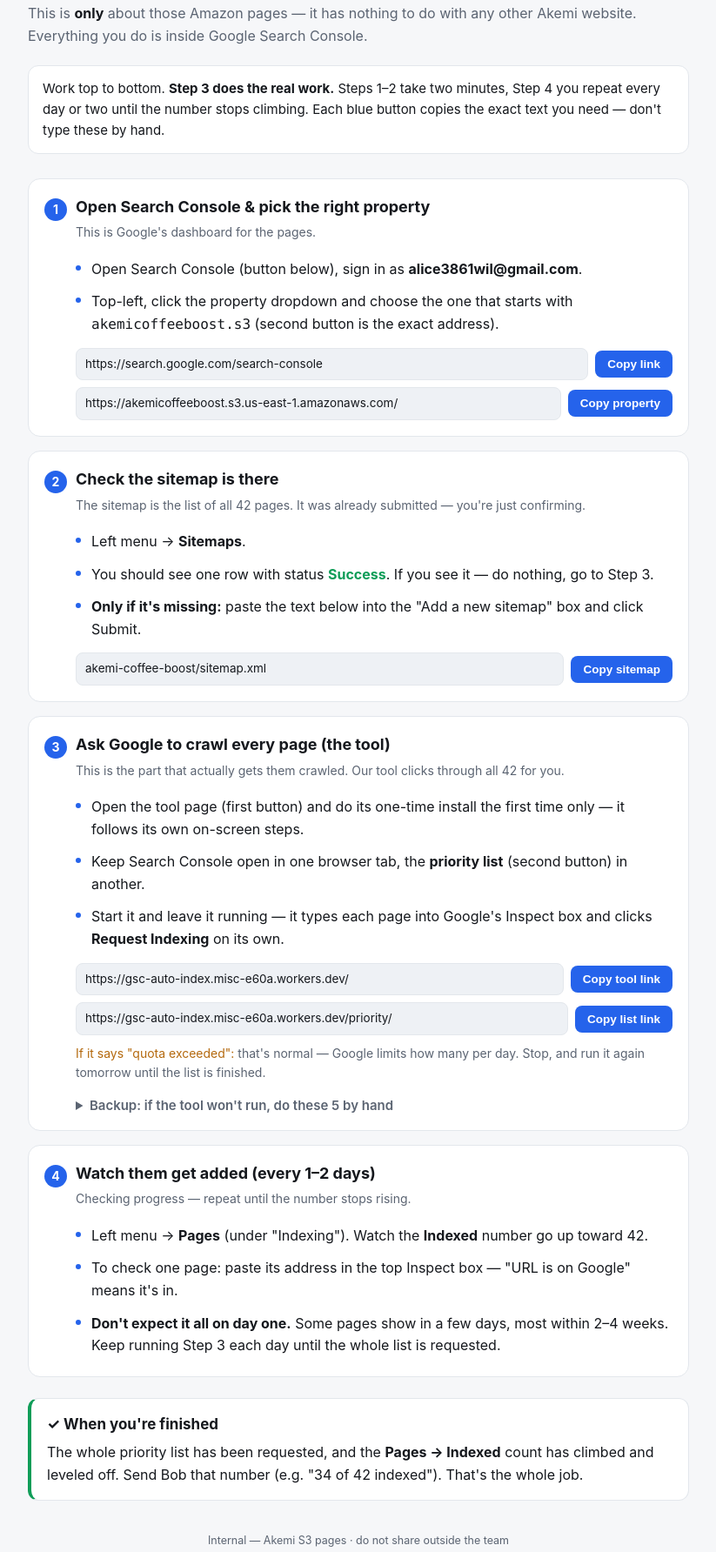
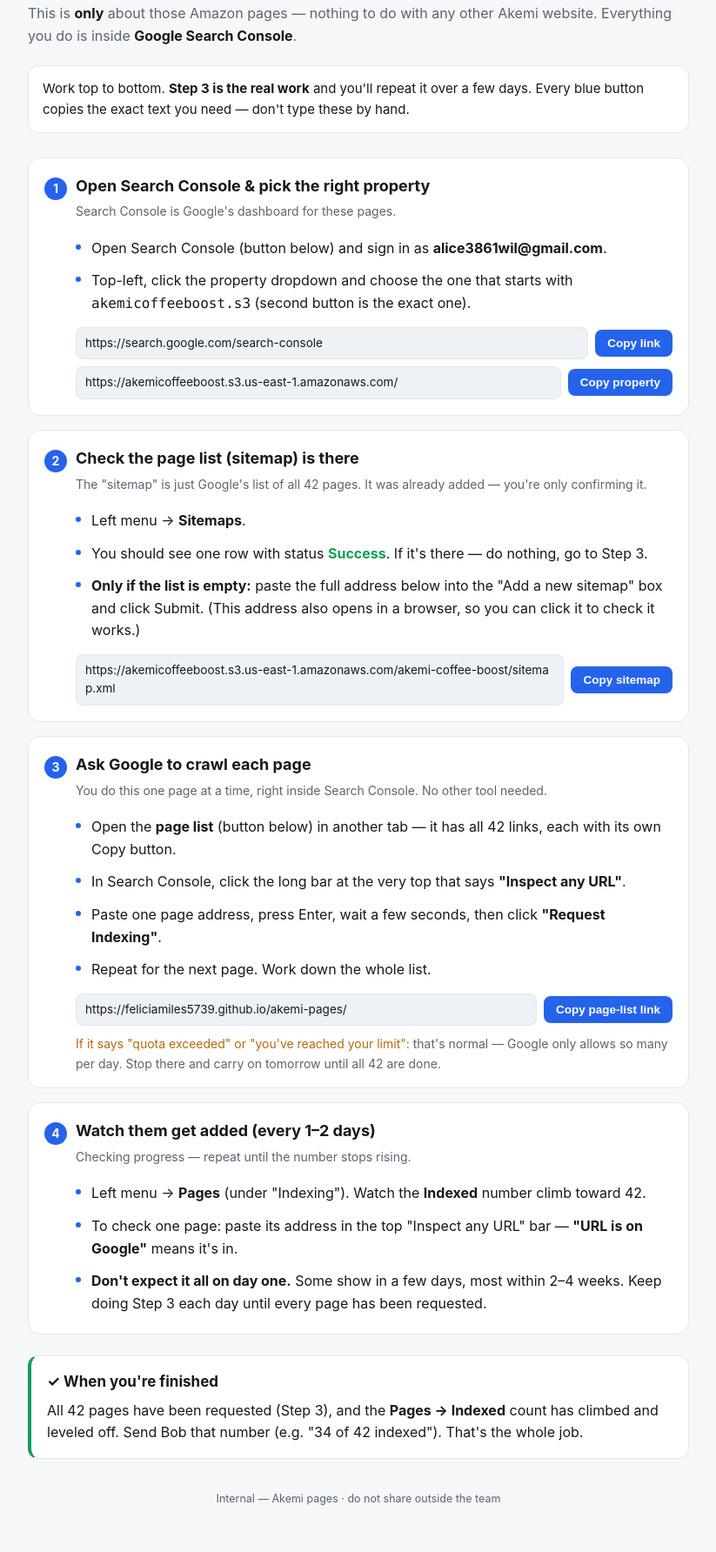
Before and after one commit to feliciamiles5739/akemi-pages, a plain HTML site: page 2/index.html in a window 1280 px wide. Shown: the part 159-1943 px from the top of the page at 87% size, without its empty margins (228-1051 px from the left). Drawn offline with Linux system fonts and the light colour scheme.

Commit message:
Rewrite /2 guide: full sitemap URL, drop workers.dev, manual GSC method

```diff
--- a/2/index.html
+++ b/2/index.html
@@ -11,7 +11,6 @@
     --line:#e3e7ec; --accent:#2563eb; --accent-ink:#ffffff;
     --chip:#eef2f7; --ok:#0f9d58; --warn:#b4690e; --code:#eef1f5;
   }
-  :root:not([data-theme="light"]) { }
   @media (prefers-color-scheme: dark){
     :root:not([data-theme="light"]){
       --bg:#0f1216; --card:#171b21; --ink:#e8ebef; --muted:#9aa4b2;
@@ -54,12 +53,9 @@
     padding:8px 14px;font-size:13.5px;font-weight:600;cursor:pointer;white-space:nowrap}
   button.copy:active{transform:translateY(1px)}
   button.copy.done{background:var(--ok)}
-  .tag{display:inline-block;background:var(--chip);color:var(--muted);font-size:12px;
-    padding:2px 9px;border-radius:999px;margin-left:36px;margin-top:2px}
   .note{margin:10px 0 0 36px;font-size:14px;color:var(--muted)}
   .note b{color:var(--ink)}
   .warn{color:var(--warn)}
-  .backup summary{cursor:pointer;font-weight:600;font-size:15px;margin-left:36px;color:var(--muted)}
   .done-box{background:var(--card);border:1px solid var(--line);border-left:4px solid var(--ok);
     border-radius:12px;padding:16px 18px;margin-top:24px}
   .done-box h2{font-size:17px;margin:0 0 6px}
@@ -70,21 +66,21 @@
 <div class="wrap">
   <header>
     <h1>Akemi — get the pages into Google</h1>
-    <p class="lede"><b>What this is:</b> we have <b>42 Akemi pages</b> live on Amazon (an Amazon S3 web address). Google knows they exist but hasn't added most of them to search yet. Your job: ask Google to crawl them, then watch them get added.</p>
-    <p class="lede" style="margin-top:6px">This is <b>only</b> about those Amazon pages — it has nothing to do with any other Akemi website. Everything you do is inside Google Search Console.</p>
+    <p class="lede"><b>What this is:</b> we have <b>42 Akemi pages</b> live on an Amazon web address. Google knows they exist but hasn't added most of them to search yet. Your job: ask Google to crawl them, then watch them get added.</p>
+    <p class="lede" style="margin-top:6px">This is <b>only</b> about those Amazon pages — nothing to do with any other Akemi website. Everything you do is inside <b>Google Search Console</b>.</p>
   </header>
 
   <div class="why">
-    Work top to bottom. <b>Step 3 does the real work.</b> Steps 1–2 take two minutes, Step 4 you repeat every day or two until the number stops climbing. Each blue button copies the exact text you need — don't type these by hand.
+    Work top to bottom. <b>Step 3 is the real work</b> and you'll repeat it over a few days. Every blue button copies the exact text you need — don't type these by hand.
   </div>
 
   <!-- STEP 1 -->
   <section class="step">
     <h2><span class="num">1</span> Open Search Console &amp; pick the right property</h2>
-    <p class="sub">This is Google's dashboard for the pages.</p>
+    <p class="sub">Search Console is Google's dashboard for these pages.</p>
     <ul class="points">
-      <li>Open Search Console (button below), sign in as <b>alice3861wil@gmail.com</b>.</li>
-      <li>Top-left, click the property dropdown and choose the one that starts with <span class="mono">akemicoffeeboost.s3</span> (second button is the exact address).</li>
+      <li>Open Search Console (button below) and sign in as <b>alice3861wil@gmail.com</b>.</li>
+      <li>Top-left, click the property dropdown and choose the one that starts with <span class="mono">akemicoffeeboost.s3</span> (second button is the exact one).</li>
     </ul>
     <div class="copyrow">
       <span class="val" id="v-gsc">https://search.google.com/search-console</span>
@@ -98,47 +94,34 @@
 
   <!-- STEP 2 -->
   <section class="step">
-    <h2><span class="num">2</span> Check the sitemap is there</h2>
-    <p class="sub">The sitemap is the list of all 42 pages. It was already submitted — you're just confirming.</p>
+    <h2><span class="num">2</span> Check the page list (sitemap) is there</h2>
+    <p class="sub">The "sitemap" is just Google's list of all 42 pages. It was already added — you're only confirming it.</p>
     <ul class="points">
       <li>Left menu → <b>Sitemaps</b>.</li>
-      <li>You should see one row with status <b style="color:var(--ok)">Success</b>. If you see it — do nothing, go to Step 3.</li>
-      <li><b>Only if it's missing:</b> paste the text below into the "Add a new sitemap" box and click Submit.</li>
+      <li>You should see one row with status <b style="color:var(--ok)">Success</b>. If it's there — do nothing, go to Step 3.</li>
+      <li><b>Only if the list is empty:</b> paste the full address below into the "Add a new sitemap" box and click Submit. (This address also opens in a browser, so you can click it to check it works.)</li>
     </ul>
     <div class="copyrow">
-      <span class="val" id="v-sm">akemi-coffee-boost/sitemap.xml</span>
+      <span class="val" id="v-sm">https://akemicoffeeboost.s3.us-east-1.amazonaws.com/akemi-coffee-boost/sitemap.xml</span>
       <button class="copy" data-copy="v-sm">Copy sitemap</button>
     </div>
   </section>
 
   <!-- STEP 3 -->
   <section class="step">
-    <h2><span class="num">3</span> Ask Google to crawl every page (the tool)</h2>
-    <p class="sub">This is the part that actually gets them crawled. Our tool clicks through all 42 for you.</p>
+    <h2><span class="num">3</span> Ask Google to crawl each page</h2>
+    <p class="sub">You do this one page at a time, right inside Search Console. No other tool needed.</p>
     <ul class="points">
-      <li>Open the tool page (first button) and do its one-time install the first time only — it follows its own on-screen steps.</li>
-      <li>Keep Search Console open in one browser tab, the <b>priority list</b> (second button) in another.</li>
-      <li>Start it and leave it running — it types each page into Google's Inspect box and clicks <b>Request Indexing</b> on its own.</li>
+      <li>Open the <b>page list</b> (button below) in another tab — it has all 42 links, each with its own Copy button.</li>
+      <li>In Search Console, click the long bar at the very top that says <b>"Inspect any URL"</b>.</li>
+      <li>Paste one page address, press Enter, wait a few seconds, then click <b>"Request Indexing"</b>.</li>
+      <li>Repeat for the next page. Work down the whole list.</li>
     </ul>
     <div class="copyrow">
-      <span class="val" id="v-tool">https://gsc-auto-index.misc-e60a.workers.dev/</span>
-      <button class="copy" data-copy="v-tool">Copy tool link</button>
+      <span class="val" id="v-list">https://feliciamiles5739.github.io/akemi-pages/</span>
+      <button class="copy" data-copy="v-list">Copy page-list link</button>
     </div>
-    <div class="copyrow">
-      <span class="val" id="v-prio">https://gsc-auto-index.misc-e60a.workers.dev/priority/</span>
-      <button class="copy" data-copy="v-prio">Copy list link</button>
-    </div>
-    <p class="note"><span class="warn">If it says "quota exceeded":</span> that's normal — Google limits how many per day. Stop, and run it again tomorrow until the list is finished.</p>
-
-    <details class="backup" style="margin-top:14px">
-      <summary>Backup: if the tool won't run, do these 5 by hand</summary>
-      <p class="note" style="margin-left:0">In Search Console, click the long search box at the very top ("Inspect any URL"), paste one of these, press Enter, wait, then click <b>Request Indexing</b>. These are the 5 main money pages — the tool covers the other 37.</p>
-      <div class="copyrow" style="margin-left:0"><span class="val" id="m1">https://akemicoffeeboost.s3.us-east-1.amazonaws.com/akemi-coffee-boost/us/akemi-coffee-boost.html</span><button class="copy" data-copy="m1">Copy</button></div>
-      <div class="copyrow" style="margin-left:0"><span class="val" id="m2">https://akemicoffeeboost.s3.us-east-1.amazonaws.com/akemi-coffee-boost/uk/akemi-coffee-boost.html</span><button class="copy" data-copy="m2">Copy</button></div>
-      <div class="copyrow" style="margin-left:0"><span class="val" id="m3">https://akemicoffeeboost.s3.us-east-1.amazonaws.com/akemi-coffee-boost/au/akemi-coffee-boost.html</span><button class="copy" data-copy="m3">Copy</button></div>
-      <div class="copyrow" style="margin-left:0"><span class="val" id="m4">https://akemicoffeeboost.s3.us-east-1.amazonaws.com/akemi-coffee-boost/ca/akemi-coffee-boost.html</span><button class="copy" data-copy="m4">Copy</button></div>
-      <div class="copyrow" style="margin-left:0"><span class="val" id="m5">https://akemicoffeeboost.s3.us-east-1.amazonaws.com/akemi-coffee-boost/nz/akemi-coffee-boost.html</span><button class="copy" data-copy="m5">Copy</button></div>
-    </details>
+    <p class="note"><span class="warn">If it says "quota exceeded" or "you've reached your limit":</span> that's normal — Google only allows so many per day. Stop there and carry on tomorrow until all 42 are done.</p>
   </section>
 
   <!-- STEP 4 -->
@@ -146,18 +129,18 @@
     <h2><span class="num">4</span> Watch them get added (every 1–2 days)</h2>
     <p class="sub">Checking progress — repeat until the number stops rising.</p>
     <ul class="points">
-      <li>Left menu → <b>Pages</b> (under "Indexing"). Watch the <b>Indexed</b> number go up toward 42.</li>
-      <li>To check one page: paste its address in the top Inspect box — "URL is on Google" means it's in.</li>
-      <li><b>Don't expect it all on day one.</b> Some pages show in a few days, most within 2–4 weeks. Keep running Step 3 each day until the whole list is requested.</li>
+      <li>Left menu → <b>Pages</b> (under "Indexing"). Watch the <b>Indexed</b> number climb toward 42.</li>
+      <li>To check one page: paste its address in the top "Inspect any URL" bar — <b>"URL is on Google"</b> means it's in.</li>
+      <li><b>Don't expect it all on day one.</b> Some show in a few days, most within 2–4 weeks. Keep doing Step 3 each day until every page has been requested.</li>
     </ul>
   </section>
 
   <div class="done-box">
     <h2>✓ When you're finished</h2>
-    <p style="margin:0">The whole priority list has been requested, and the <b>Pages → Indexed</b> count has climbed and leveled off. Send Bob that number (e.g. "34 of 42 indexed"). That's the whole job.</p>
+    <p style="margin:0">All 42 pages have been requested (Step 3), and the <b>Pages → Indexed</b> count has climbed and leveled off. Send Bob that number (e.g. "34 of 42 indexed"). That's the whole job.</p>
   </div>
 
-  <footer>Internal — Akemi S3 pages · do not share outside the team</footer>
+  <footer>Internal — Akemi pages · do not share outside the team</footer>
 </div>
 
 <script>
```
